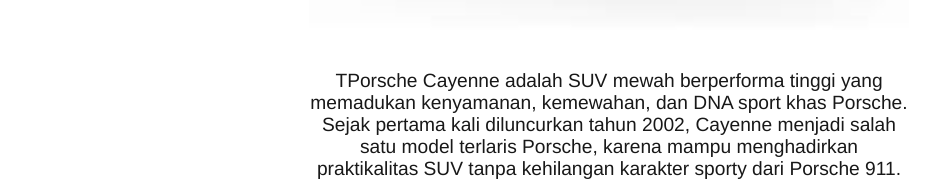
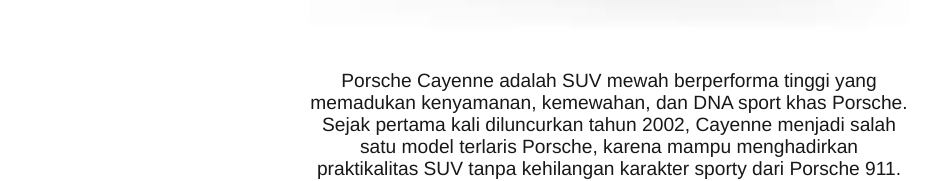
Before and after one commit to KyY69-bot/dealer-mobil, a plain HTML site: page cayenne.html in a window 1280 px wide. Shown: the part 623-804 px from the top of the page, without its empty margins (31-971 px from the left). Drawn offline with Linux system fonts and the light colour scheme.

Commit message:
cayenne.html

```diff
--- a/cayenne.html
+++ b/cayenne.html
@@ -20,7 +20,7 @@
     <section class="hero">
       <h1>Porsche Cayenne</h1>
       <img src="download carenne.jpeg" alt="Porsche cayenne" width="600">
-      <p>TPorsche Cayenne adalah SUV mewah berperforma tinggi yang memadukan kenyamanan, kemewahan, dan DNA sport khas Porsche. Sejak pertama kali diluncurkan tahun 2002, Cayenne menjadi salah satu model terlaris Porsche, karena mampu menghadirkan praktikalitas SUV tanpa kehilangan karakter sporty dari Porsche 911.</p>
+      <p>Porsche Cayenne adalah SUV mewah berperforma tinggi yang memadukan kenyamanan, kemewahan, dan DNA sport khas Porsche. Sejak pertama kali diluncurkan tahun 2002, Cayenne menjadi salah satu model terlaris Porsche, karena mampu menghadirkan praktikalitas SUV tanpa kehilangan karakter sporty dari Porsche 911.</p>
           <h2>Specifications:</h2>
         <ul>
         <li><strong>Engine: 4.0L Twin-Turbocharged V8.</strong></li>
```
